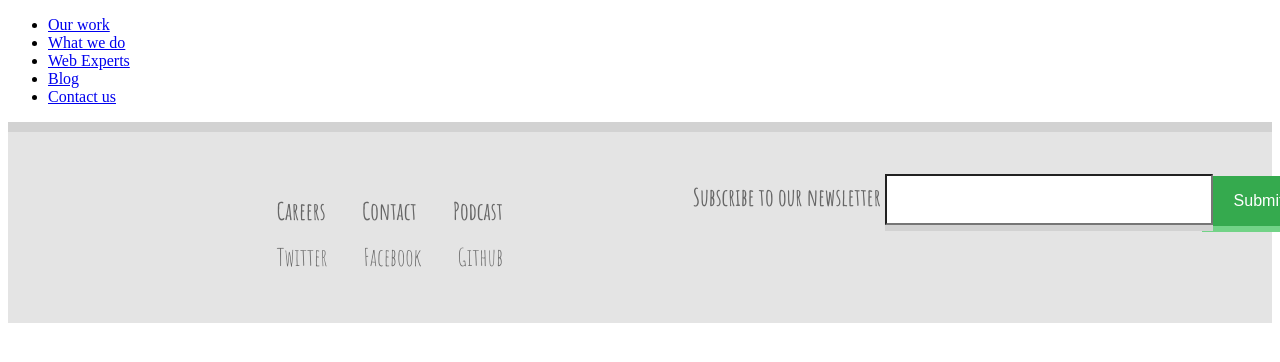
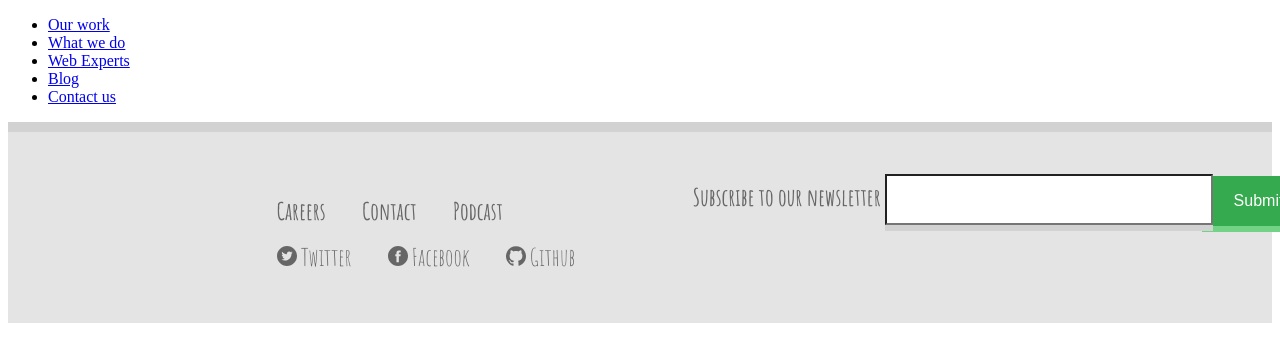
Before and after one commit to BerkayTamer/desarol-static, a plain HTML site: page index.html in a window 1280 px wide. Shown: the top 362 px of the page. Drawn offline with Linux system fonts and the light colour scheme; a web font is replaced by a local one.

Commit message:
2-footer: added social icon svg's

```diff
--- a/index.html
+++ b/index.html
@@ -46,15 +46,15 @@
         </div>
 
         <div class="footer__social-list">
-            <a class="footer__social-link" href="#">
+            <a class="footer__social-link" href="#"><img src="images/twitter-logo-button.svg">
                 Twitter
             </a>
 
-            <a class="footer__social-link" href="#">
+            <a class="footer__social-link" href="#"><img src="images/facebook-logo-button.svg">
                 Facebook
             </a>
 
-            <a class="footer__social-link" href="#">
+            <a class="footer__social-link" href="#"><img src="images/github-logo.svg">
                 Github
             </a>
         </div>
```
Also changed, not shown: images/facebook-logo-button.svg (added), images/github-logo.svg (added), images/twitter-logo-button.svg (added).
